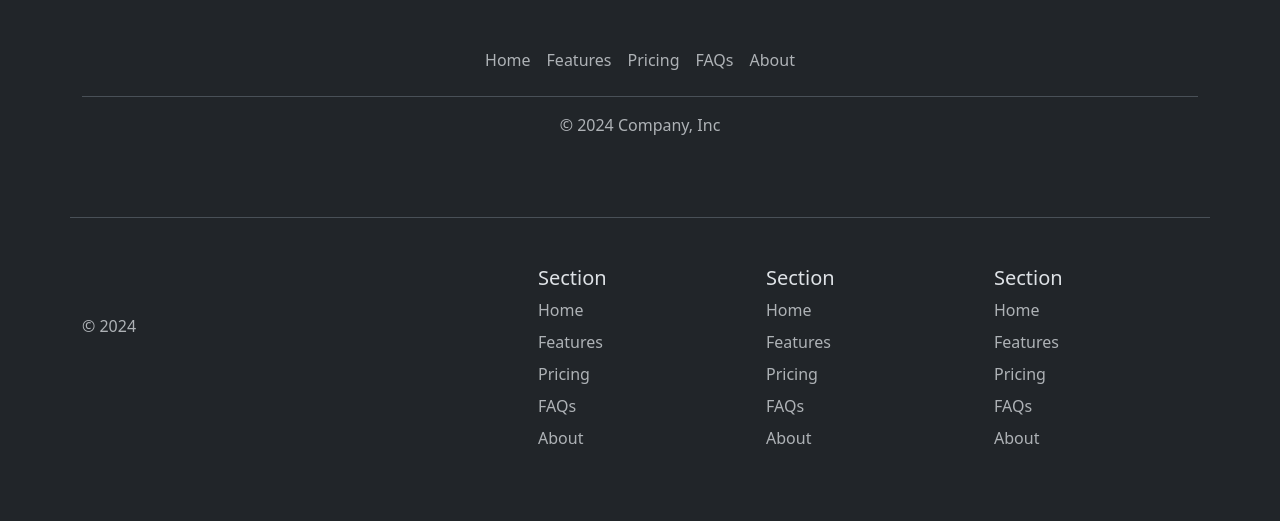
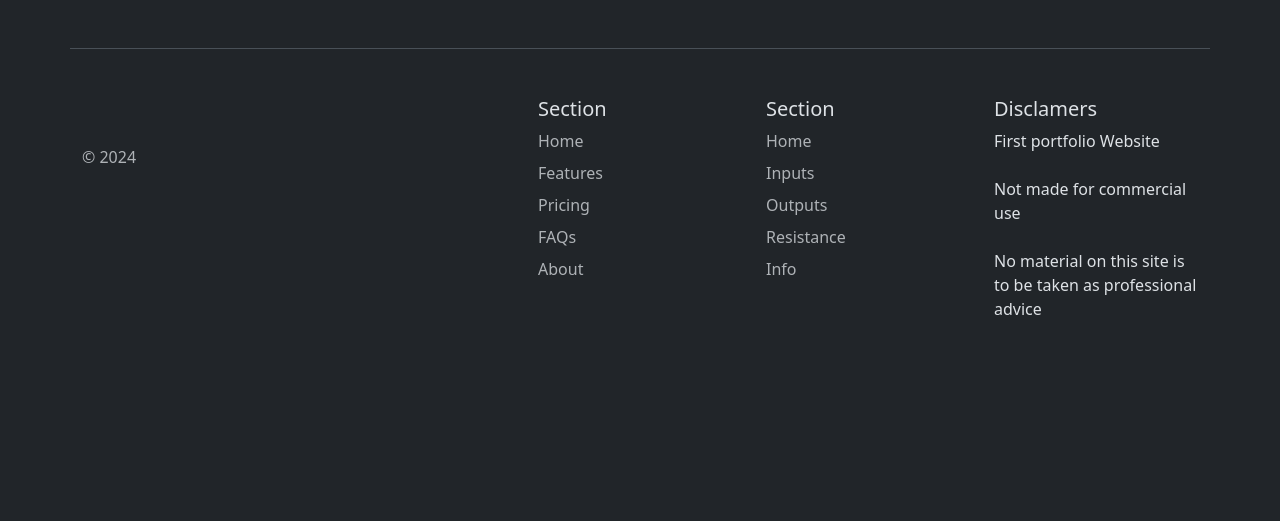
Before and after one commit to Self-Taught-Fiodor/TrackingApp, a Flask app: page / in a window 1280 px wide. Shown: the part 57-578 px from the top of the page. Run offline with Flask 3, Linux system fonts and the light colour scheme.

Commit message:
"footer links"

```diff
--- a/api/templates/base.html
+++ b/api/templates/base.html
@@ -14,21 +14,6 @@
       </div>
     <script src="https://cdn.jsdelivr.net/npm/bootstrap@5.3.3/dist/js/bootstrap.bundle.min.js" integrity="sha384-YvpcrYf0tY3lHB60NNkmXc5s9fDVZLESaAA55NDzOxhy9GkcIdslK1eN7N6jIeHz" crossorigin="anonymous"></script>
   </body>
-  <div class="container">
-    <footer class="py-3 my-4">
-      <ul class="nav justify-content-center border-bottom pb-3 mb-3">
-        <li class="nav-item"><a href="#" class="nav-link px-2 text-body-secondary">Home</a></li>
-        <li class="nav-item"><a href="#" class="nav-link px-2 text-body-secondary">Features</a></li>
-        <li class="nav-item"><a href="#" class="nav-link px-2 text-body-secondary">Pricing</a></li>
-        <li class="nav-item"><a href="#" class="nav-link px-2 text-body-secondary">FAQs</a></li>
-        <li class="nav-item"><a href="#" class="nav-link px-2 text-body-secondary">About</a></li>
-      </ul>
-      <p class="text-center text-body-secondary">&copy; 2024 Company, Inc</p>
-    </footer>
-  </div>
-
-  <div class="b-example-divider"></div>
-
   <div class="container">
     <footer class="row row-cols-1 row-cols-sm-2 row-cols-md-5 py-5 my-5 border-top">
       <div class="col mb-3">
@@ -56,22 +41,21 @@
       <div class="col mb-3">
         <h5>Section</h5>
         <ul class="nav flex-column">
-          <li class="nav-item mb-2"><a href="#" class="nav-link p-0 text-body-secondary">Home</a></li>
-          <li class="nav-item mb-2"><a href="#" class="nav-link p-0 text-body-secondary">Features</a></li>
-          <li class="nav-item mb-2"><a href="#" class="nav-link p-0 text-body-secondary">Pricing</a></li>
-          <li class="nav-item mb-2"><a href="#" class="nav-link p-0 text-body-secondary">FAQs</a></li>
-          <li class="nav-item mb-2"><a href="#" class="nav-link p-0 text-body-secondary">About</a></li>
+          <li class="nav-item mb-2"><a href="home.html" class="nav-link p-0 text-body-secondary">Home</a></li>
+          <li class="nav-item mb-2"><a href="inputs.html" class="nav-link p-0 text-body-secondary">Inputs</a></li>
+          <li class="nav-item mb-2"><a href="outputs.html" class="nav-link p-0 text-body-secondary">Outputs</a></li>
+          <li class="nav-item mb-2"><a href="resistance.html" class="nav-link p-0 text-body-secondary">Resistance</a></li>
+          <li class="nav-item mb-2"><a href="info.html" class="nav-link p-0 text-body-secondary">Info</a></li>
         </ul>
       </div>
 
       <div class="col mb-3">
-        <h5>Section</h5>
+        <h5>Disclamers</h5>
         <ul class="nav flex-column">
-          <li class="nav-item mb-2"><a href="#" class="nav-link p-0 text-body-secondary">Home</a></li>
-          <li class="nav-item mb-2"><a href="#" class="nav-link p-0 text-body-secondary">Features</a></li>
-          <li class="nav-item mb-2"><a href="#" class="nav-link p-0 text-body-secondary">Pricing</a></li>
-          <li class="nav-item mb-2"><a href="#" class="nav-link p-0 text-body-secondary">FAQs</a></li>
-          <li class="nav-item mb-2"><a href="#" class="nav-link p-0 text-body-secondary">About</a></li>
+          <li>First portfolio Website</a></li>
+          <li></a></li><br>
+          <li>Not made for commercial use</a></li><br>
+          <li>No material on this site is to be taken as professional advice </a></li>
         </ul>
       </div>
     </footer>
```
